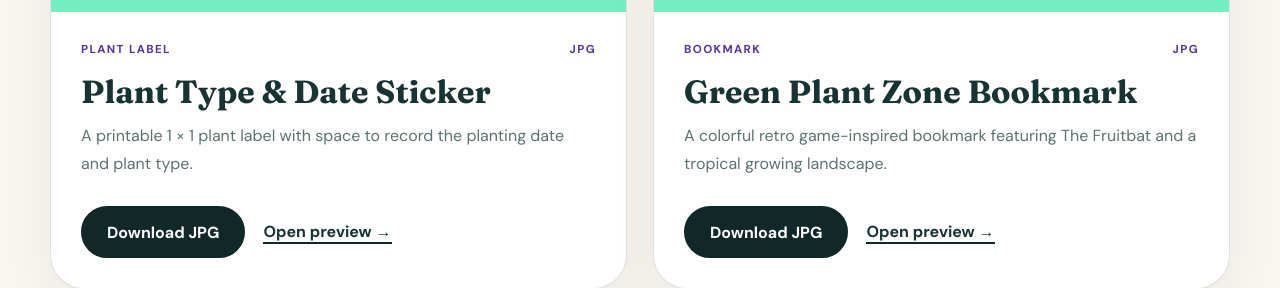
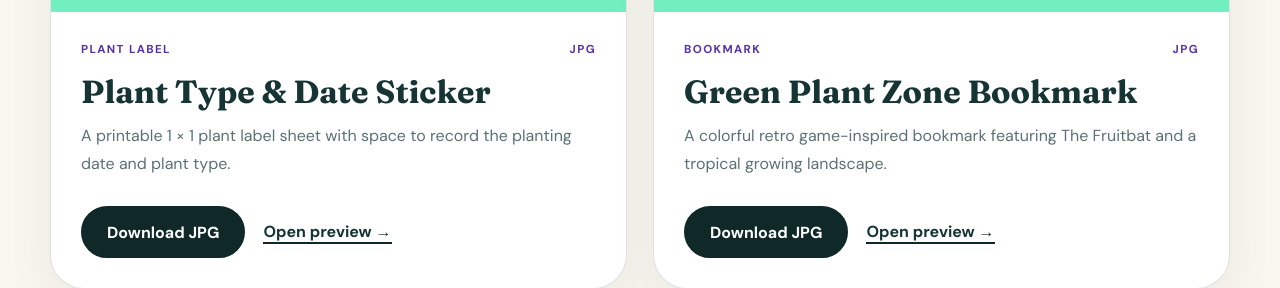
Before and after one commit to rtocastro/the-fruitbat, a React (Vite) app: page /resources in a window 1280 px wide. Shown: the part 7500-7788 px from the top of the page. Built offline with nearby package versions, Linux system fonts and the light colour scheme; no server answers.

Commit message:
added sheet for plant labels instead of singular label

```diff
--- a/src/pages/Resources.jsx
+++ b/src/pages/Resources.jsx
@@ -22,9 +22,9 @@ const freePrintables = [
   {
     title: "Plant Type & Date Sticker",
     description:
-      "A printable 1 × 1 plant label with space to record the planting date and plant type.",
+      "A printable 1 × 1 plant label sheet with space to record the planting date and plant type.",
     image: "/printables/plant-type-date-sticker.jpg",
-    download: "/printables/plant-type-date-sticker.jpg",
+    download: "/printables/plant-labels-sheet.jpg",
     format: "JPG",
     category: "Plant Label",
   },
```
Also changed, not shown: 1 other file (tests, documents, lock files or other folders).
